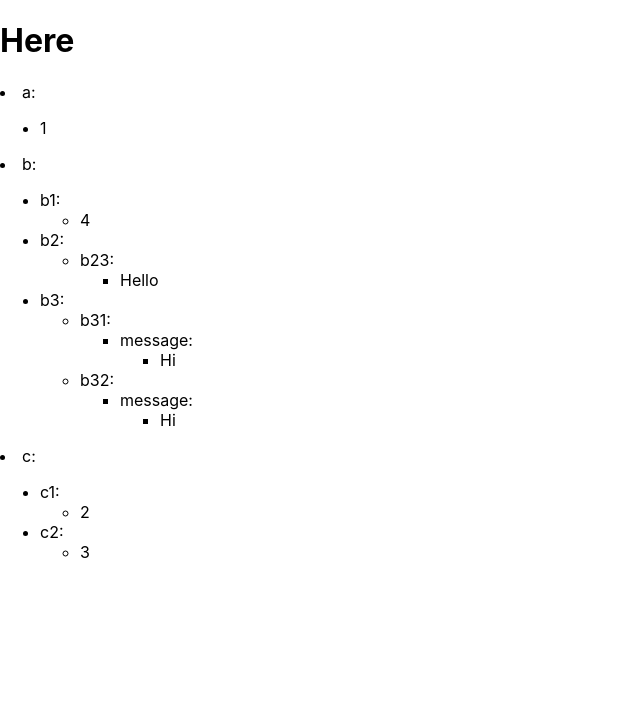
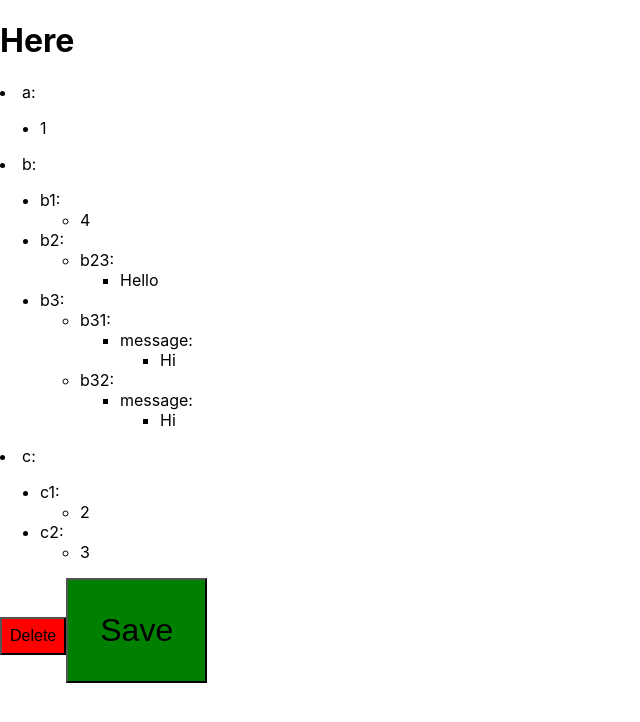
Before and after one commit to abel-masila/react-design-patterns, a React (Create React App) app: page / in a window 1280 px wide. Shown: the top 722 px of the page, without its empty margins (0-640 px from the left). Built offline with nearby package versions, Linux system fonts and the light colour scheme.

Commit message:
better composition stuff

```diff
--- a/src/App.js
+++ b/src/App.js
@@ -1,4 +1,5 @@
 import { RecursiveComponent } from './RecursiveComponent';
+import { DangerButton, BigSuccessButton } from './composition';
 const nestedObject = {
   a: 1,
   b: {
@@ -26,6 +27,8 @@ function App() {
     <>
       <h1>Here</h1>
       <RecursiveComponent data={nestedObject} />
+      <DangerButton text="Delete" />
+      <BigSuccessButton text="Save" />
     </>
   );
 }
--- /dev/null
+++ b/src/composition.js
@@ -0,0 +1,22 @@
+export const Button = ({ size, color, text, ...props }) => {
+  return (
+    <button
+      style={{
+        padding: size === 'large' ? '32px' : '8px',
+        fontSize: size === 'large' ? '32px' : '16px',
+        backgroundColor: color,
+      }}
+      {...props}
+    >
+      {text}
+    </button>
+  );
+};
+
+export const DangerButton = (props) => {
+  return <Button color="red" {...props} />;
+};
+export const BigSuccessButton = (props) => {
+  return <Button size="large" color="green" {...props} />;
+};
+<DangerButton />;
```
